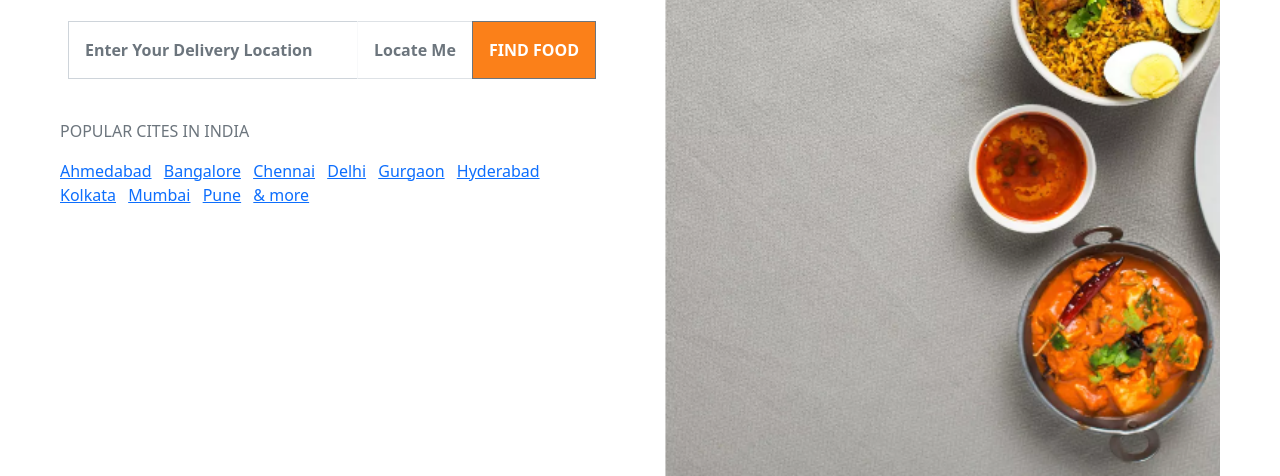
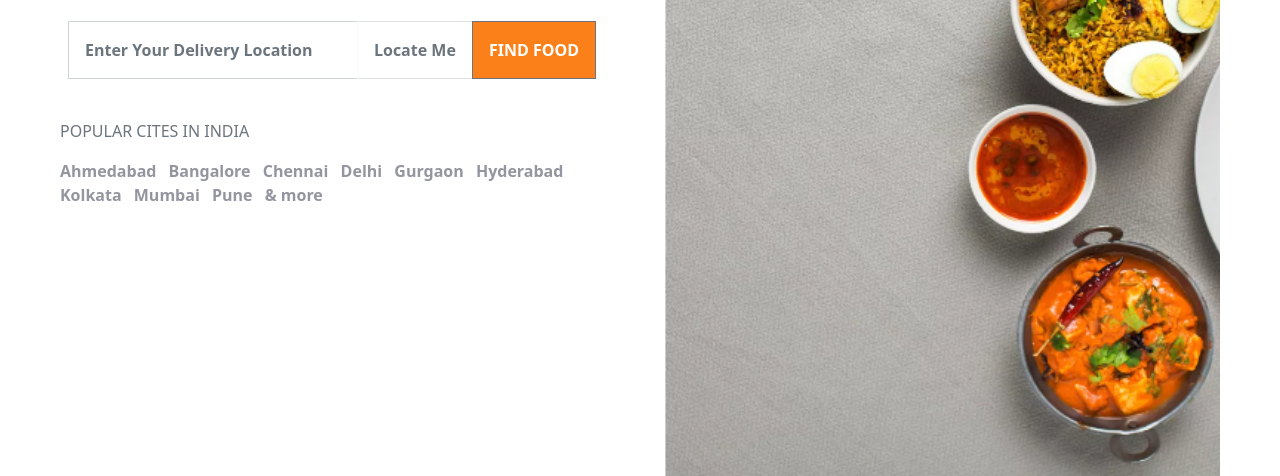
Before and after one commit to Nandhini-sp/swiggy-wesite, a plain HTML site: page index.html in a window 1280 px wide. Shown: the part 324-800 px from the top of the page. Drawn offline with nearby package versions, Linux system fonts and the light colour scheme.

Commit message:
added external css

```diff
--- a/css/style.css
+++ b/css/style.css
@@ -0,0 +1,9 @@
+ul li a{
+    list-style: none;
+    text-decoration: none;
+    color: #93959F;
+    font-weight: bold;
+}
+ul li a:hover{
+    color: #93959F;
+}
--- a/index.html
+++ b/index.html
@@ -6,6 +6,7 @@
     <meta name="viewport" content="width=device-width, initial-scale=1.0" />
     <title>Swiggy</title>
     <link href="https://cdn.jsdelivr.net/npm/bootstrap@5.2.2/dist/css/bootstrap.min.css" rel="stylesheet" integrity="sha384-Zenh87qX5JnK2Jl0vWa8Ck2rdkQ2Bzep5IDxbcnCeuOxjzrPF/et3URy9Bv1WTRi" crossorigin="anonymous"/>
+    <link rel="stylesheet" href="css/style.css">
   </head>
 
   <body>
@@ -40,9 +41,9 @@
                   </div>
                   <div class="row">
                     <div class="col-lg-12 mt-lg-4">
-                       <p class="text-muted">POPULAR CITES IN INDIA</p>
-                       <ul class="list-inline" style="list-style: none; text-decoration: none; color: gray;">
-                         <li class="list-inline-item" style="color: grey;"><a href="">Ahmedabad</a></li>
+                       <p class="text-muted text-secondary">POPULAR CITES IN INDIA</p>
+                       <ul class="list-inline">
+                         <li class="list-inline-item"><a href="">Ahmedabad</a></li>
                          <li class="list-inline-item"><a href="">Bangalore</a></li>
                          <li class="list-inline-item"><a href="">Chennai</a></li>
                          <li class="list-inline-item"><a href="">Delhi</a></li>
```
